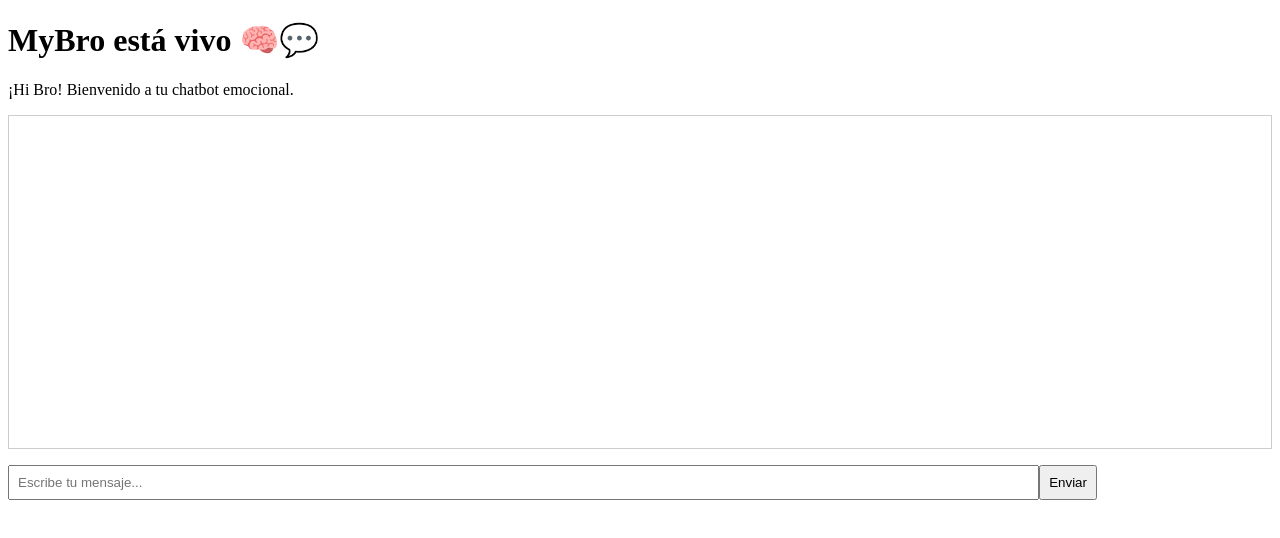
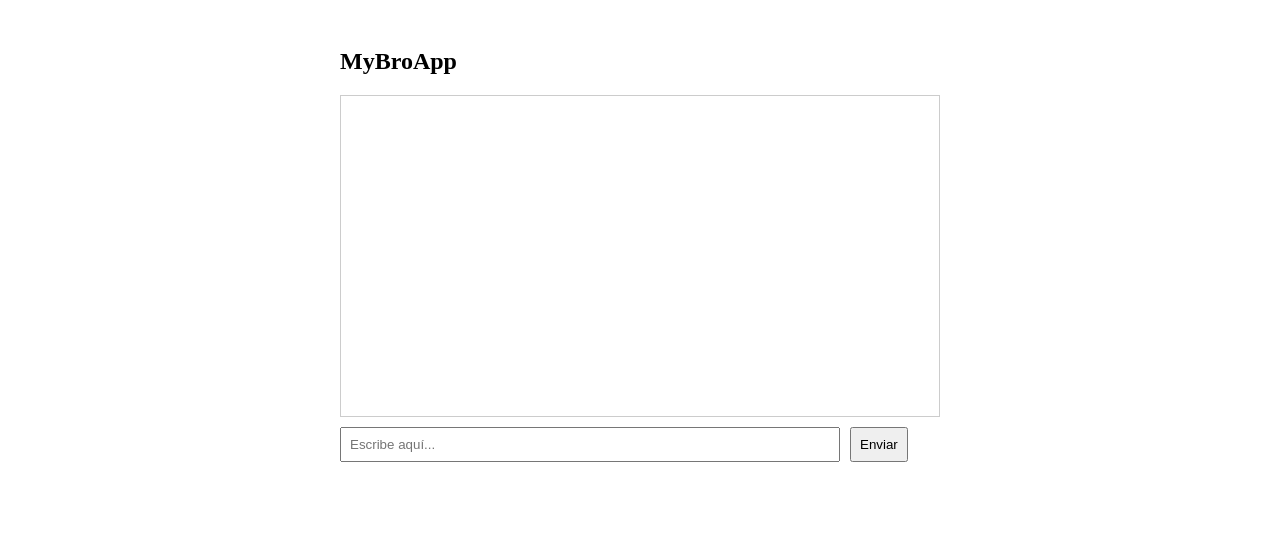
Before and after one commit to Mybroapp/mybro, a Next.js app: page / in a window 1280 px wide. Shown: the top 538 px of the page. Built offline with nearby package versions, Linux system fonts and the light colour scheme.

Commit message:
Update page.tsx

```diff
--- a/app/page.tsx
+++ b/app/page.tsx
@@ -1,11 +1,9 @@
-import ChatBox from './components/ChatBox';
+import ChatWindow from '../components/ChatWindow';
 
 export default function Home() {
   return (
     <main>
-      <h1>MyBro está vivo 🧠💬</h1>
-      <p>¡Hi Bro! Bienvenido a tu chatbot emocional.</p>
-      <ChatBox />
+      <ChatWindow />
     </main>
   );
 }
```
